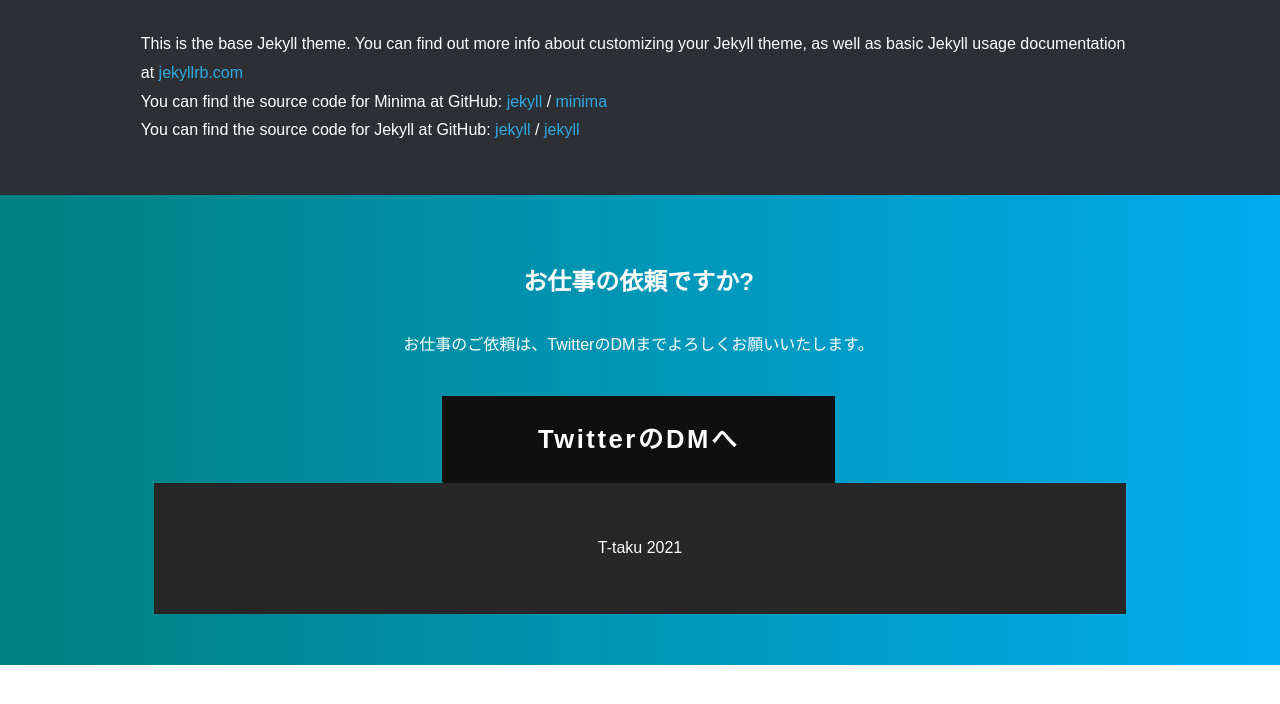
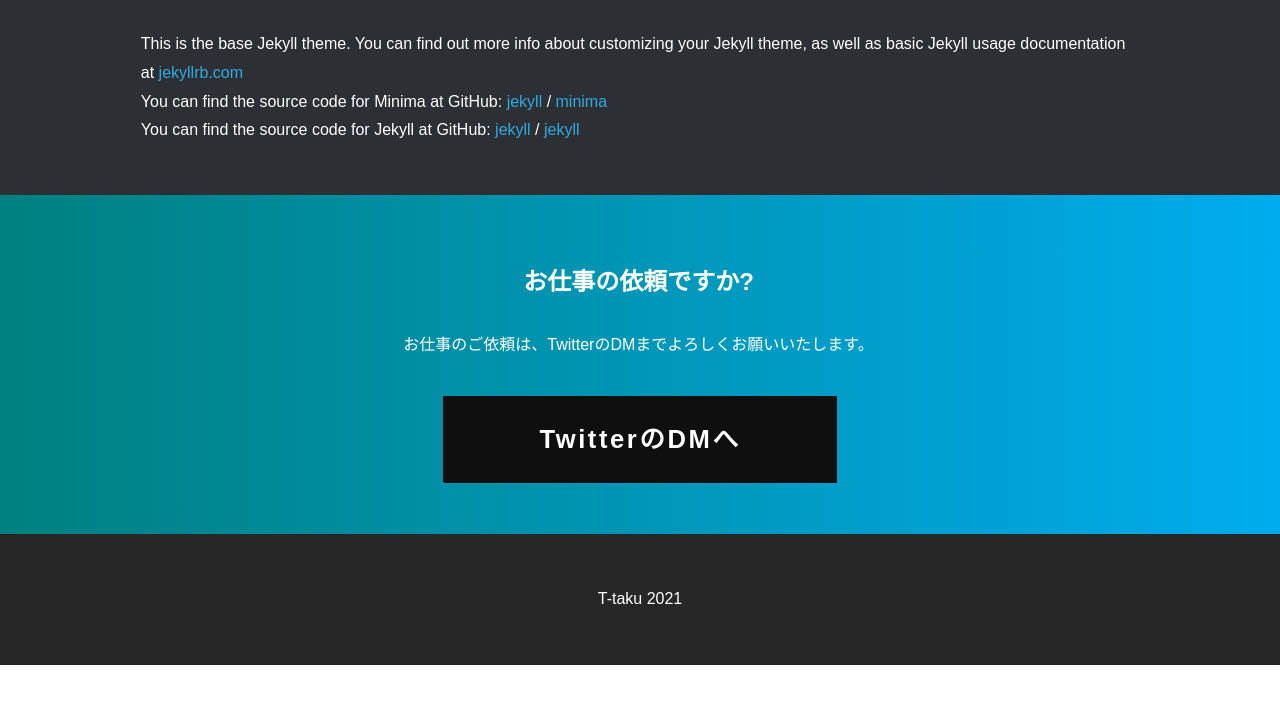
Before and after one commit to T-taku/portfolio, a Jekyll site: the page built from about.md, in a window 1280 px wide. Shown: the top 704 px of the page. Built offline with Jekyll 4.4.1, drawn with Linux system fonts in a browser that asks for light colours; nearby versions of some CDN libraries.

Commit message:
Update irai.html

```diff
--- a/_includes/irai.html
+++ b/_includes/irai.html
@@ -1,7 +1,7 @@
 <div class="irai">
     <div class="typing"><h2>お仕事の依頼ですか?</h2></div>
     <br>
-    <div class="typing"><p>お仕事のご依頼は、TwitterのDMまでよろしくお願いいたします。</p><br><br></h2>
+    <div class="typing"><p>お仕事のご依頼は、TwitterのDMまでよろしくお願いいたします。</p><br><br></h2></div>
     <a href="https://twitter.com/messages/compose?recipient_id=1189469957299429376" class="btn btn-flat"><span>TwitterのDMへ</span></a>
     <a href="https://twitter.com/messages/compose?recipient_id=1189469957299429376" class="btn-flat-l"><span>TwitterのDMへ</span></a>
 </div>
```
